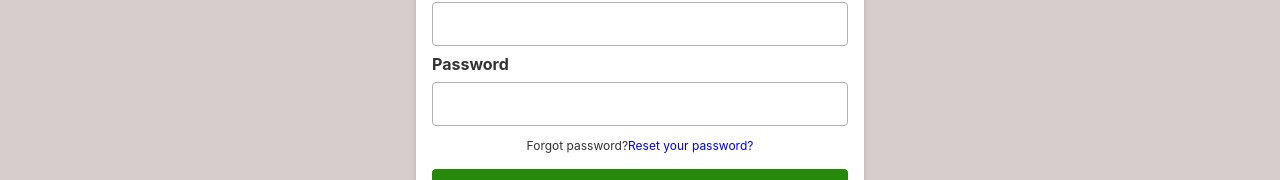
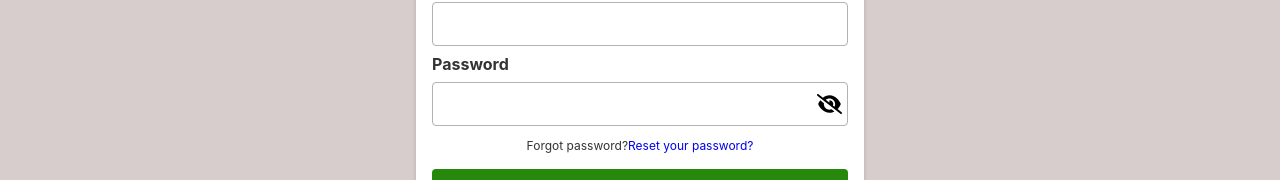
Before and after one commit to thungan1909/my-kahoot, a React (Create React App) app: page / in a window 1280 px wide. Shown: the part 296-476 px from the top of the page. Built offline with nearby package versions, Linux system fonts and the light colour scheme.

Commit message:
handle show Pass by useState (Register & Login)

```diff
--- a/package.json
+++ b/package.json
@@ -5,6 +5,9 @@
   "dependencies": {
     "@emotion/react": "^11.10.5",
     "@emotion/styled": "^11.10.5",
+    "@fortawesome/fontawesome-svg-core": "^6.2.1",
+    "@fortawesome/free-solid-svg-icons": "^6.2.1",
+    "@fortawesome/react-fontawesome": "^0.2.0",
     "@mui/material": "^5.11.5",
     "@testing-library/jest-dom": "^5.16.5",
     "@testing-library/react": "^13.4.0",
--- a/src/page/Login/Login.css
+++ b/src/page/Login/Login.css
@@ -49,6 +49,36 @@
     padding: 0px 40px 0px 16px;
     margin-top: 4px;
     margin-bottom: 4px;
+}
+.showPassBtn{
+    position: absolute;
+    right: 0.35rem;
+    top: 50%;
+    transform: translateY(-50%);
+    height: 100%;
+
+    border: none;
+    width: auto;
+    overflow: visible;
+    background: transparent;
+    outline: none;
+    color: inherit;
+    font-style: inherit;
+    font-variant: inherit;
+    font-weight: inherit;
+    font-stretch: inherit;
+    font-size: inherit;
+    font-family: inherit;
+    cursor: pointer;
+    line-height: normal;
+    -webkit-font-smoothing: inherit;
+    appearance: none;
+    position: absolute;
+}
+.passWordWrapper{
+    display: flex;
+    flex-direction: row;
+    position: relative;
 }
 .formLabel{
     color: #333;
--- a/src/page/Login/Login.js
+++ b/src/page/Login/Login.js
@@ -1,6 +1,30 @@
 import Header from "../../components/Header/Header"
 import './Login.css'
+import { FontAwesomeIcon } from "@fortawesome/react-fontawesome"
+import { useEffect, useState } from "react"
+import { faEyeSlash, faEye } from "@fortawesome/free-solid-svg-icons";
 export default function Login(){
+    const [showPass, setShowPass] = useState(faEyeSlash);
+    const [showPassState, setShowPassState] = useState(false);
+    const [passType, setPassType] = useState('password')
+
+    const handleShowPass = (e) => {
+        e.preventDefault();
+        if(showPassState)
+        {
+            //unshow
+            setPassType('password');
+            setShowPass(faEyeSlash);
+            setShowPassState(false);
+        }
+        else
+        {
+            //show
+            setPassType('text');
+            setShowPass(faEye);
+            setShowPassState(true);
+        }
+    }
     return(
         <div className="page">
             <Header></Header>
@@ -13,8 +37,12 @@ export default function Login(){
                     <label htmlFor="email" className="formLabel">Username or Email</label>
                     <input id="email" className="formInput" type="email"/>
                     <label htmlFor="password" className="formLabel">Password</label>
-                    <input id="password" className="formInput"/>
-                    <button className="showPass"> </button>
+                    <div className="passWordWrapper ">
+                    <input id="password" className="formInput" type={passType}/>
+                    <button className="showPassBtn" onClick={handleShowPass}>
+                        <FontAwesomeIcon className="eyeIcon" icon={showPass} size="lg"/>
+                    </button>
+                    </div>
                     <span className="form_text">Forgot password? <a href="/forgotPass"> Reset your password?</a> </span>
                     <button  type="submit" className="SubmitBtn">Login</button>
                 </form>
--- a/src/page/Register/Register.css
+++ b/src/page/Register/Register.css
@@ -48,6 +48,36 @@
     padding: 0px 40px 0px 16px;
     margin-top: 4px;
     margin-bottom: 4px;
+}
+.showPassBtn{
+    position: absolute;
+    right: 0.35rem;
+    top: 50%;
+    transform: translateY(-50%);
+    height: 100%;
+
+    border: none;
+    width: auto;
+    overflow: visible;
+    background: transparent;
+    outline: none;
+    color: inherit;
+    font-style: inherit;
+    font-variant: inherit;
+    font-weight: inherit;
+    font-stretch: inherit;
+    font-size: inherit;
+    font-family: inherit;
+    cursor: pointer;
+    line-height: normal;
+    -webkit-font-smoothing: inherit;
+    appearance: none;
+    position: absolute;
+}
+.passWordWrapper{
+    display: flex;
+    flex-direction: row;
+    position: relative;
 }
 .formLabel{
     color: #333;
--- a/src/page/Register/Register.js
+++ b/src/page/Register/Register.js
@@ -1,6 +1,32 @@
 import Header from "../../components/Header/Header"
 import './Register.css'
+import { FontAwesomeIcon } from "@fortawesome/react-fontawesome"
+import { useEffect, useState } from "react"
+import { faEyeSlash, faEye } from "@fortawesome/free-solid-svg-icons";
+
 export default function Register (){
+
+    const [showPass, setShowPass] = useState(faEyeSlash);
+    const [showPassState, setShowPassState] = useState(false);
+    const [passType, setPassType] = useState('password')
+
+    const handleShowPass = (e) => {
+        e.preventDefault();
+        if(showPassState)
+        {
+            //unshow
+            setPassType('password');
+            setShowPass(faEyeSlash);
+            setShowPassState(false);
+        }
+        else
+        {
+            //show
+            setPassType('text');
+            setShowPass(faEye);
+            setShowPassState(true);
+        }
+    }
     return(
         <div className="page">
             <Header></Header>
@@ -14,9 +40,12 @@ export default function Register (){
                     <label htmlFor="email" className="formLabel">Email</label>
                     <input id="email" className="formInput" type="email"/>
                     <label htmlFor="password" className="formLabel">Password</label>
-                    <input id="password" className="formInput"/>
-                    <button className="showPass">
+                    <div className="passWordWrapper ">
+                    <input id="password" className="formInput" type={passType}/>
+                    <button className="showPassBtn" onClick={handleShowPass}>
+                        <FontAwesomeIcon className="eyeIcon" icon={showPass} size="lg"/>
                     </button>
+                    </div>
                     <button  type="submit" className="SubmitBtn">Sign up</button>
                     <div className="recievedInfo">
                     <input className="recieveInfo_cb" type="checkbox"></input>
```
Also changed, not shown: 1 other file (tests, documents, lock files or other folders).
